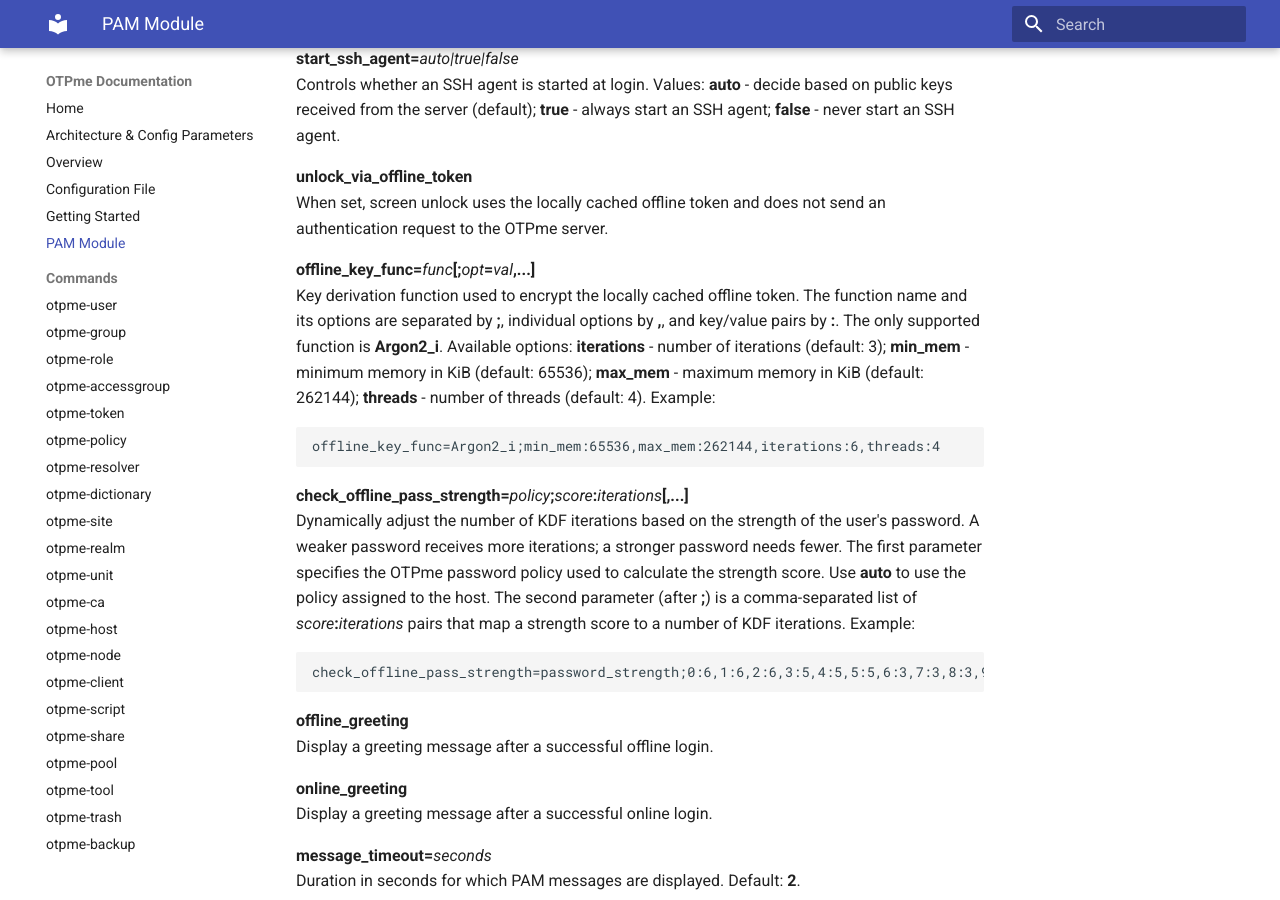
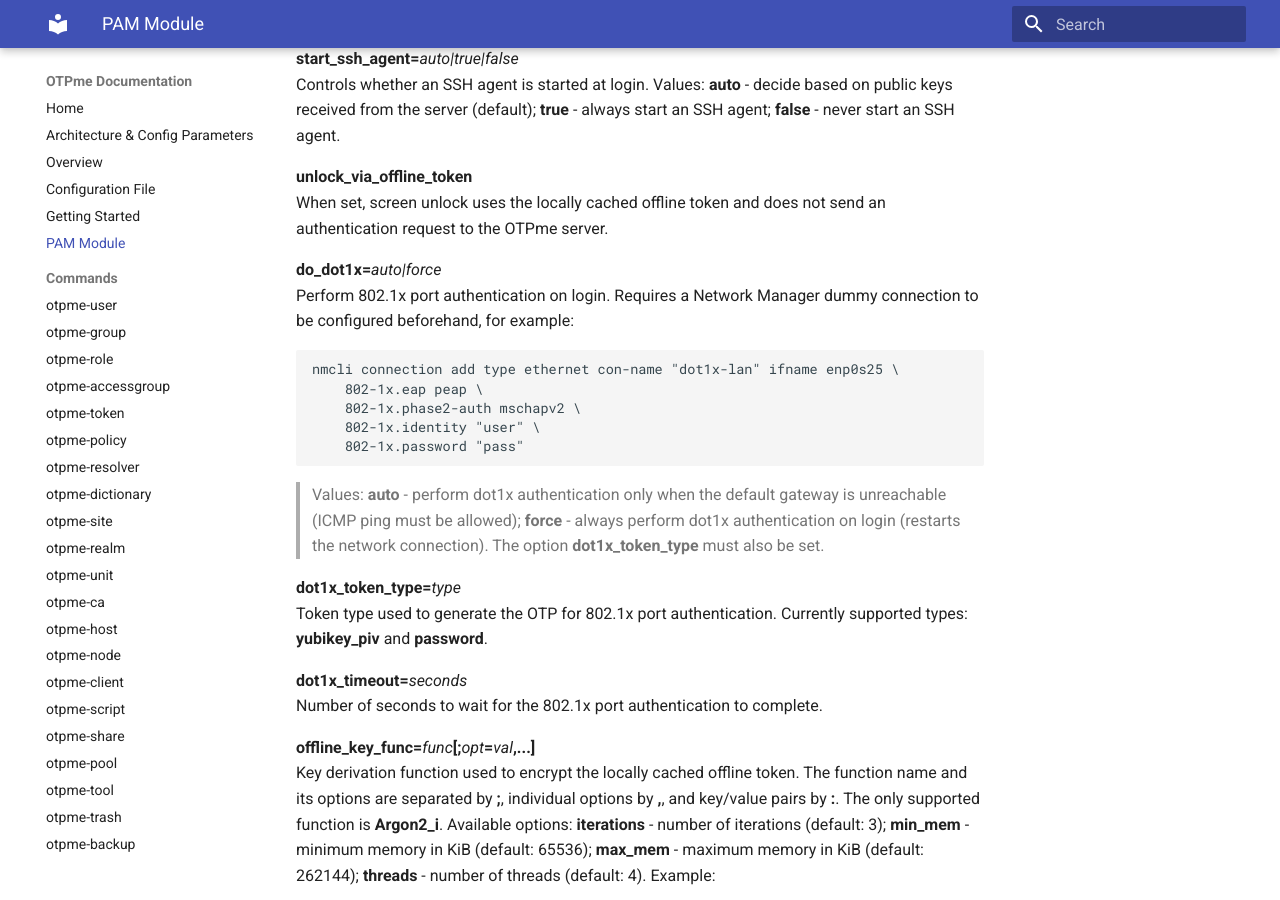
Before and after one commit to the2nd/otpme, an MkDocs documentation site: the page built from docs/pam_otpme.8.md, in a window 1280 px wide and 900 px high, scrolled down 2215 px. Built offline with MkDocs 1.6.1 and Material for MkDocs 9.7.7, drawn with Linux system fonts in a browser that asks for light colours.

Commit message:
Working on docs.

```diff
--- a/docs/pam_otpme.8.md
+++ b/docs/pam_otpme.8.md
@@ -102,6 +102,31 @@ agent.
 When set, screen unlock uses the locally cached offline token and does
 not send an authentication request to the OTPme server.
 
+**do_dot1x=***auto\|force*
+Perform 802.1x port authentication on login. Requires a Network Manager
+dummy connection to be configured beforehand, for example:
+
+<!-- -->
+
+    nmcli connection add type ethernet con-name "dot1x-lan" ifname enp0s25 \
+        802-1x.eap peap \
+        802-1x.phase2-auth mschapv2 \
+        802-1x.identity "user" \
+        802-1x.password "pass"
+
+> Values: **auto** - perform dot1x authentication only when the default
+> gateway is unreachable (ICMP ping must be allowed); **force** - always
+> perform dot1x authentication on login (restarts the network
+> connection). The option **dot1x_token_type** must also be set.
+
+**dot1x_token_type=***type*
+Token type used to generate the OTP for 802.1x port authentication.
+Currently supported types: **yubikey_piv** and **password**.
+
+**dot1x_timeout=***seconds*
+Number of seconds to wait for the 802.1x port authentication to
+complete.
+
 **offline_key_func=***func***\[;***opt***=***val***,...\]**
 Key derivation function used to encrypt the locally cached offline
 token. The function name and its options are separated by **;**,
```
Also changed, not shown: docs/otpme-accessgroup.md (+10 -0 lines), docs/otpme-backup.md (+7 -2 lines), docs/otpme.7.md (+15 -2 lines).
